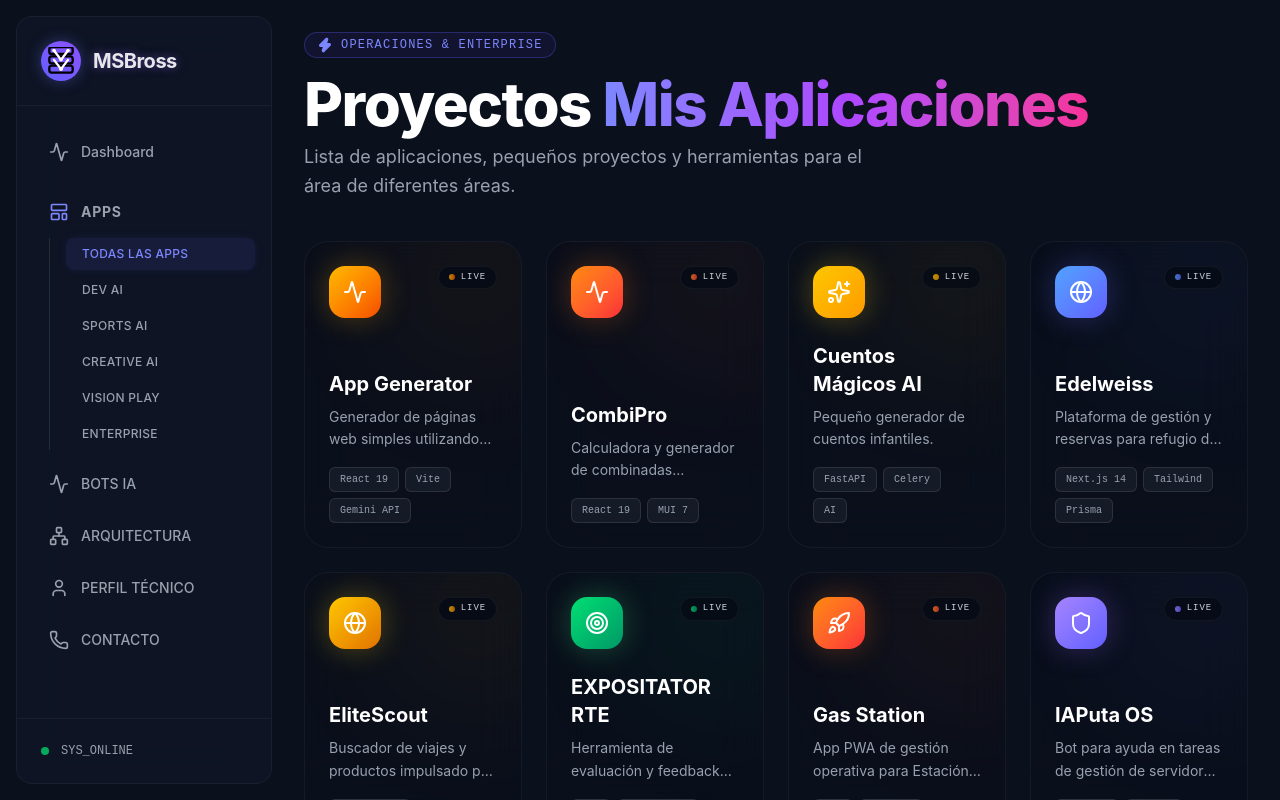
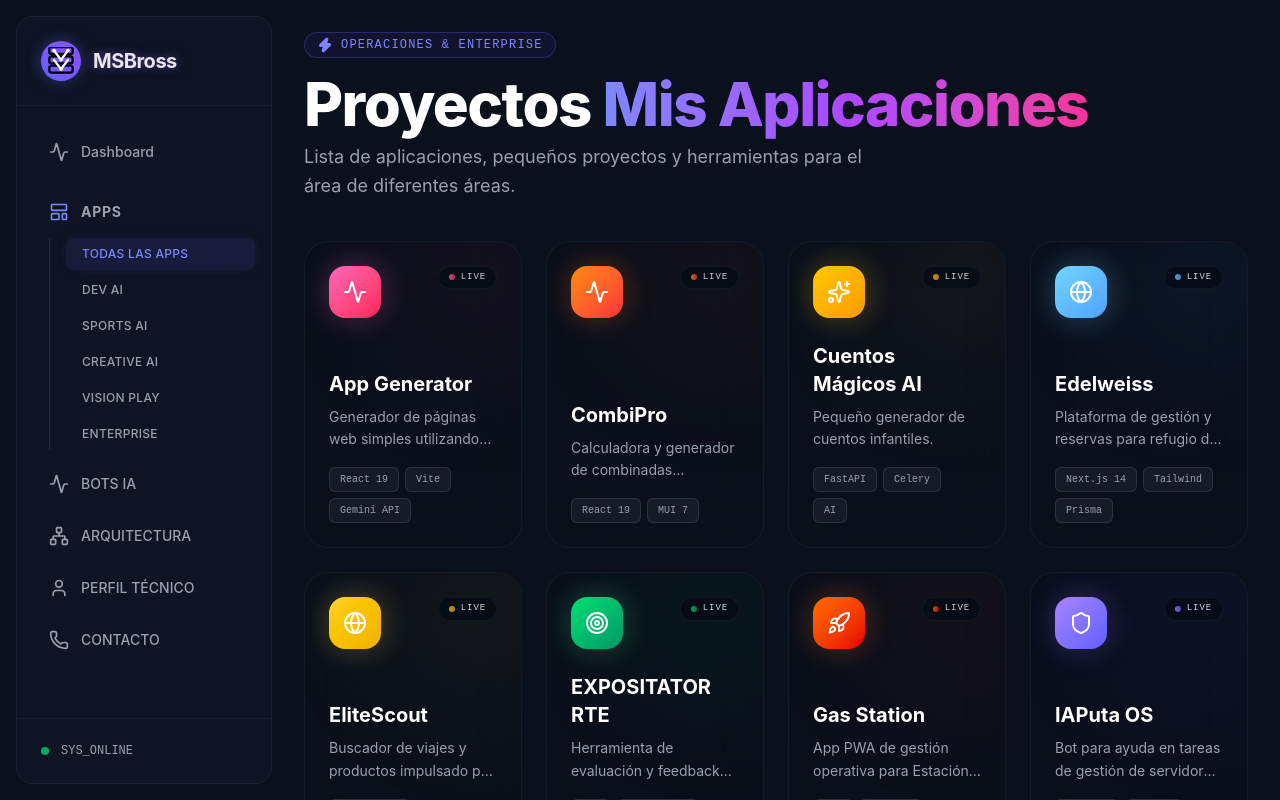
Before and after one commit to manu-alvarez/SERVER-DEV, a React (Vite) app in the folder apps/msbross-frontend/: page /apps in a window 1280 px wide. Built offline with nearby package versions, Linux system fonts and the light colour scheme.

Commit message:
fix(ui): adjust app colors in Apps.tsx for semantic consistency

```diff
--- a/apps/msbross-frontend/src/pages/Apps.tsx
+++ b/apps/msbross-frontend/src/pages/Apps.tsx
@@ -13,8 +13,8 @@ export default function SaaS() {
       tech: 'React 19, Vite, Gemini API',
       url: 'https://appgenerator.manuelalvarez.dev',
       icon: Activity,
-      color: 'from-amber-400 to-orange-600',
-      glow: 'shadow-[0_0_30px_rgba(245,158,11,0.3)]',
+      color: 'from-pink-400 to-rose-500',
+      glow: 'shadow-[0_0_30px_rgba(244,114,182,0.3)]',
       category: 'dev-ai'
     },
     {
@@ -43,8 +43,8 @@ export default function SaaS() {
       tech: 'Next.js 14, Tailwind, Prisma',
       url: 'https://edelweiss.manuelalvarez.dev',
       icon: Globe,
-      color: 'from-blue-400 to-indigo-500',
-      glow: 'shadow-[0_0_30px_rgba(99,102,241,0.3)]',
+      color: 'from-sky-300 to-blue-400',
+      glow: 'shadow-[0_0_30px_rgba(125,211,252,0.3)]',
       category: 'enterprise'
     },
     {
@@ -53,8 +53,8 @@ export default function SaaS() {
       tech: 'Next.js 14, Tavily API',
       url: 'https://elitescout.manuelalvarez.dev',
       icon: Globe,
-      color: 'from-yellow-400 to-amber-600',
-      glow: 'shadow-[0_0_30px_rgba(250,204,21,0.3)]',
+      color: 'from-amber-300 to-yellow-500',
+      glow: 'shadow-[0_0_30px_rgba(252,211,77,0.3)]',
       category: 'enterprise'
     },
     {
@@ -73,7 +73,7 @@ export default function SaaS() {
       tech: 'PWA, FastAPI, SQLite',
       url: 'https://gasstation.manuelalvarez.dev',
       icon: Rocket,
-      color: 'from-orange-400 to-red-500',
+      color: 'from-orange-500 to-red-600',
       glow: 'shadow-[0_0_30px_rgba(249,115,22,0.3)]',
       category: 'enterprise'
     },
@@ -103,8 +103,8 @@ export default function SaaS() {
       tech: 'PWA, Node.js, Multi-LLM',
       url: 'https://itenglish.manuelalvarez.dev',
       icon: MessageSquare,
-      color: 'from-cyan-400 to-blue-500',
-      glow: 'shadow-[0_0_30px_rgba(34,211,238,0.3)]',
+      color: 'from-red-500 to-rose-600',
+      glow: 'shadow-[0_0_30px_rgba(239,68,68,0.3)]',
       category: 'dev-ai'
     },
     {
@@ -113,8 +113,8 @@ export default function SaaS() {
       tech: 'Python, RAG, Vector DB',
       url: 'https://jartosdto.manuelalvarez.dev',
       icon: Target,
-      color: 'from-emerald-400 to-teal-500',
-      glow: 'shadow-[0_0_30px_rgba(52,211,153,0.3)]',
+      color: 'from-sky-400 to-blue-500',
+      glow: 'shadow-[0_0_30px_rgba(56,189,248,0.3)]',
       category: 'dev-ai'
     },
     {
@@ -133,8 +133,8 @@ export default function SaaS() {
       tech: 'Trello, Kanban, Operaciones',
       url: 'https://logitrack.manuelalvarez.dev',
       icon: Box,
-      color: 'from-blue-400 to-indigo-500',
-      glow: 'shadow-[0_0_30px_rgba(96,165,250,0.3)]',
+      color: 'from-blue-500 to-indigo-600',
+      glow: 'shadow-[0_0_30px_rgba(59,130,246,0.3)]',
       category: 'enterprise'
     },
     {
@@ -143,8 +143,8 @@ export default function SaaS() {
       tech: 'React Native, Expo Go',
       url: 'https://mano.manuelalvarez.dev',
       icon: Activity,
-      color: 'from-green-400 to-emerald-500',
-      glow: 'shadow-[0_0_30px_rgba(74,222,128,0.3)]',
+      color: 'from-blue-500 to-indigo-600',
+      glow: 'shadow-[0_0_30px_rgba(59,130,246,0.3)]',
       category: 'creative-ai'
     },
     {
@@ -153,8 +153,8 @@ export default function SaaS() {
       tech: 'Next.js 15, Enterprise',
       url: 'https://mapfre.manuelalvarez.dev',
       icon: Shield,
-      color: 'from-red-400 to-rose-600',
-      glow: 'shadow-[0_0_30px_rgba(248,113,113,0.3)]',
+      color: 'from-red-500 to-red-700',
+      glow: 'shadow-[0_0_30px_rgba(239,68,68,0.3)]',
       category: 'enterprise'
     },
     {
@@ -163,8 +163,8 @@ export default function SaaS() {
       tech: 'React 19, Vite 7, Tailwind',
       url: 'https://mokotools.manuelalvarez.dev',
       icon: Layout,
-      color: 'from-green-400 to-teal-500',
-      glow: 'shadow-[0_0_30px_rgba(74,222,128,0.3)]',
+      color: 'from-emerald-400 to-teal-500',
+      glow: 'shadow-[0_0_30px_rgba(52,211,153,0.3)]',
       category: 'dev-ai'
     },
     {
@@ -193,8 +193,8 @@ export default function SaaS() {
       tech: 'ERP, Prisma, Next.js',
       url: 'https://perfume.manuelalvarez.dev',
       icon: Box,
-      color: 'from-red-400 to-rose-500',
-      glow: 'shadow-[0_0_30px_rgba(248,113,113,0.3)]',
+      color: 'from-rose-400 to-pink-600',
+      glow: 'shadow-[0_0_30px_rgba(251,113,133,0.3)]',
       category: 'enterprise'
     },
     {
@@ -203,8 +203,8 @@ export default function SaaS() {
       tech: 'React 18, MUI 5, Zustand',
       url: 'https://taskflow.manuelalvarez.dev',
       icon: Layout,
-      color: 'from-yellow-400 to-amber-500',
-      glow: 'shadow-[0_0_30px_rgba(250,204,21,0.3)]',
+      color: 'from-amber-400 to-orange-500',
+      glow: 'shadow-[0_0_30px_rgba(251,191,36,0.3)]',
       category: 'enterprise'
     },
     {
@@ -213,8 +213,8 @@ export default function SaaS() {
       tech: 'Express, Node.js, AI',
       url: 'https://traductor.manuelalvarez.dev',
       icon: Globe,
-      color: 'from-cyan-400 to-blue-500',
-      glow: 'shadow-[0_0_30px_rgba(34,211,238,0.3)]',
+      color: 'from-indigo-400 to-blue-600',
+      glow: 'shadow-[0_0_30px_rgba(129,140,248,0.3)]',
       category: 'enterprise'
     },
     {
@@ -243,8 +243,8 @@ export default function SaaS() {
       tech: 'HTML5, CSS3, JavaScript',
       url: 'https://atenea.manuelalvarez.dev',
       icon: Layout,
-      color: 'from-gray-300 to-slate-500',
-      glow: 'shadow-[0_0_30px_rgba(209,213,219,0.3)]',
+      color: 'from-amber-600 to-orange-700',
+      glow: 'shadow-[0_0_30px_rgba(217,119,6,0.3)]',
       category: 'enterprise'
     }
   ];
```
